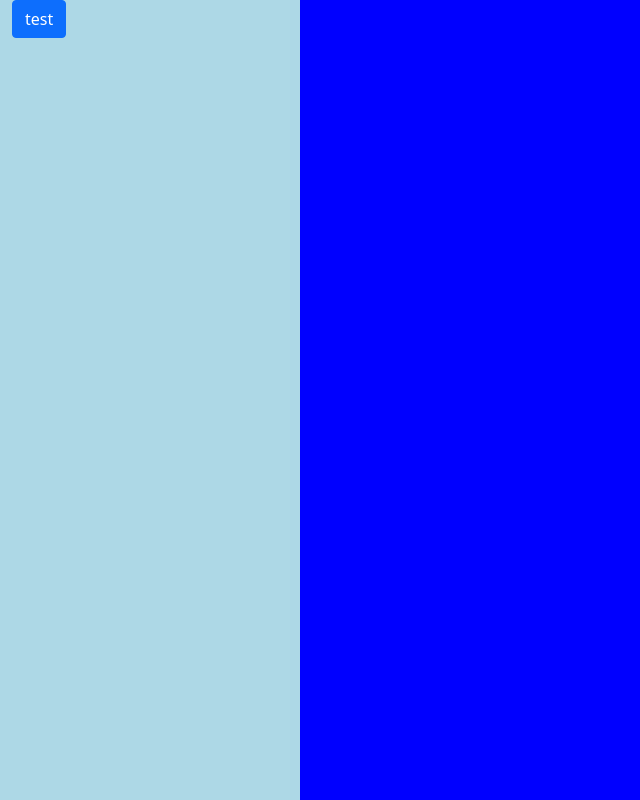
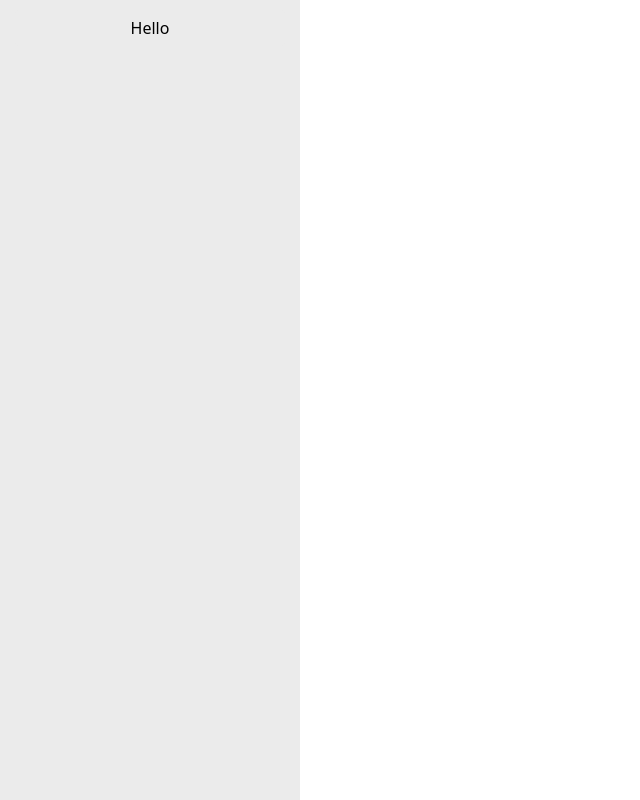
Before and after one commit to TonyZTYang/Octo, a React (Create React App) app in the folder front-end/: page / in a window 1280 px wide. Shown: the whole page, without its empty margins (0-640 px from the left). Built offline with nearby package versions, Linux system fonts and the light colour scheme.

Commit message:
added menuitem and changed how nav item is added\

```diff
--- a/front-end/src/App.js
+++ b/front-end/src/App.js
@@ -4,8 +4,8 @@ import "bootstrap/dist/css/bootstrap.min.css"
 import SideBar from "./components/sidebar.js"
 import Container from "react-bootstrap/Container"
 import Authentication from "./components/authentication";
-import { Col, Row } from "react-bootstrap";
 import React, { useState } from "react"
+import Hello from "./components/hello"
 
 /*
 TODO:
@@ -20,7 +20,7 @@ class Content extends React.Component {
 
     render() {
         return (
-            <Container id="container_content">
+            <Container id="container_content" >
                 {this.props.content}
             </Container>
         )
@@ -38,7 +38,7 @@ function App() {
 
     return (
         <Container fluid id="container_body">
-            <SideBar setContent={setContent} />
+            <SideBar setContent={setContent}/>
             <Content content={currentContent} />
         </Container>
     );
--- a/front-end/src/app.css
+++ b/front-end/src/app.css
@@ -1,11 +1,9 @@
 #container_body {
-    background-color: blue;
     height: 100vh;
     padding: 0;
 }
 
 #container_content {
-    background-color: magenta;
     width: 100%;
     float: left;
 }
--- a/front-end/src/components/css/sidebar.css
+++ b/front-end/src/components/css/sidebar.css
@@ -1,7 +1,21 @@
-#container_navbar {
-    background-color: lightblue;
+#container_nav_bar {
+    background-color: hsl(0, 0%, 92%);
     width: 300px;
     height: 100%;
-    margin: 0;
     float: left;
+    padding: 0;
+    padding-top: 10px;
+    text-align: center;
 }
+
+Button {
+    background-color:hsl(0, 0%, 92%) !important;
+    border: 0 !important;
+    color: black !important;
+    width: 90%;
+    margin-bottom: 5px;
+}
+
+Button:hover {
+    background-color: hsl(0, 0%, 81%) !important;
+}
--- /dev/null
+++ b/front-end/src/components/hello.js
@@ -0,0 +1,9 @@
+function Hello() {
+    return (
+        <h1>
+            hello
+        </h1>
+    );
+}
+
+export default Hello;
--- a/front-end/src/components/sidebar.js
+++ b/front-end/src/components/sidebar.js
@@ -1,38 +1,50 @@
 import "./css/sidebar.css"
 
-import Nav from "react-bootstrap/Nav"
 import Container from "react-bootstrap/Container"
 import React from "react";
 import Button from "react-bootstrap/Button"
+import Hello from "./hello"
 
 class SideBar extends React.Component {
+
+    static instance = null;
 
     constructor(props) {
         super(props);
 
+        this.state = {
+            prevPage: null,
+            currentPage: null // TODO: start page will be dash board
+        }
+
         this.setContent = props.setContent.bind();
+        SideBar.instance = this;
+    }
+
+    changePage(content) {
+        return content;
     }
 
     render() {
-        const test = () => {
-            return (
-                <div>
-                    <h1>
-                        test h1
-                    </h1>
-                    <h2>
-                        test h2
-                    </h2>
-                </div>
-            );
-        }
-
         return (
-            <Container id="container_navbar">
-                <Button onClick={() => {this.setContent(test)}}>test</Button>
+            <Container id="container_nav_bar">
+                <MenuItem pageName="Hello" content={Hello}/>
             </Container>
         );
     }
 }
 
+class MenuItem extends React.Component {
+
+    static setContent;
+
+    constructor(props) {
+        super(props);
+    }
+
+    render() {
+        return (<Button className="button_nav_menu" onClick={() => {SideBar.instance.setContent(this.props.content)}}>{this.props.pageName}</Button>);
+    }
+}
+
 export default SideBar;
```
